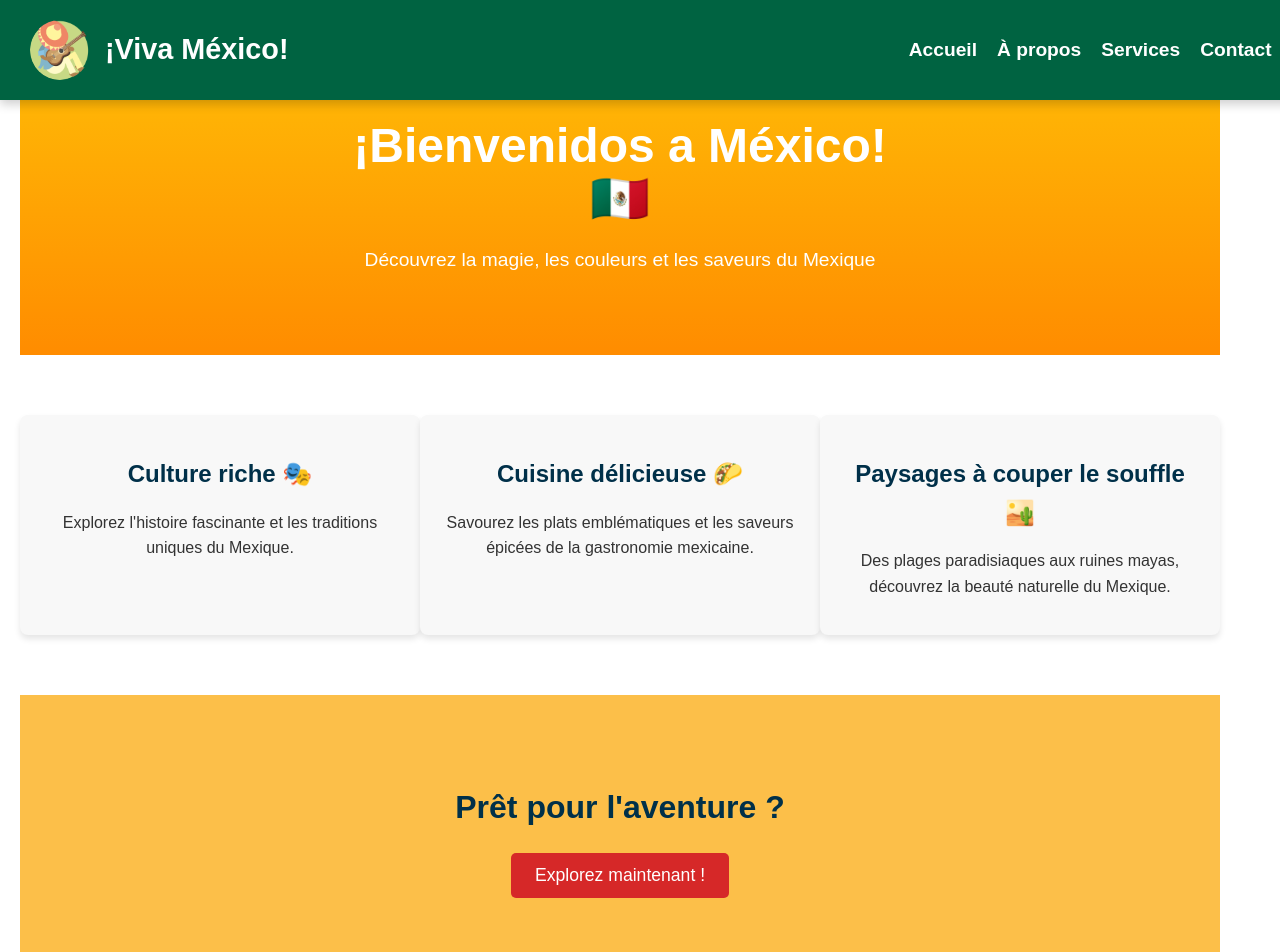
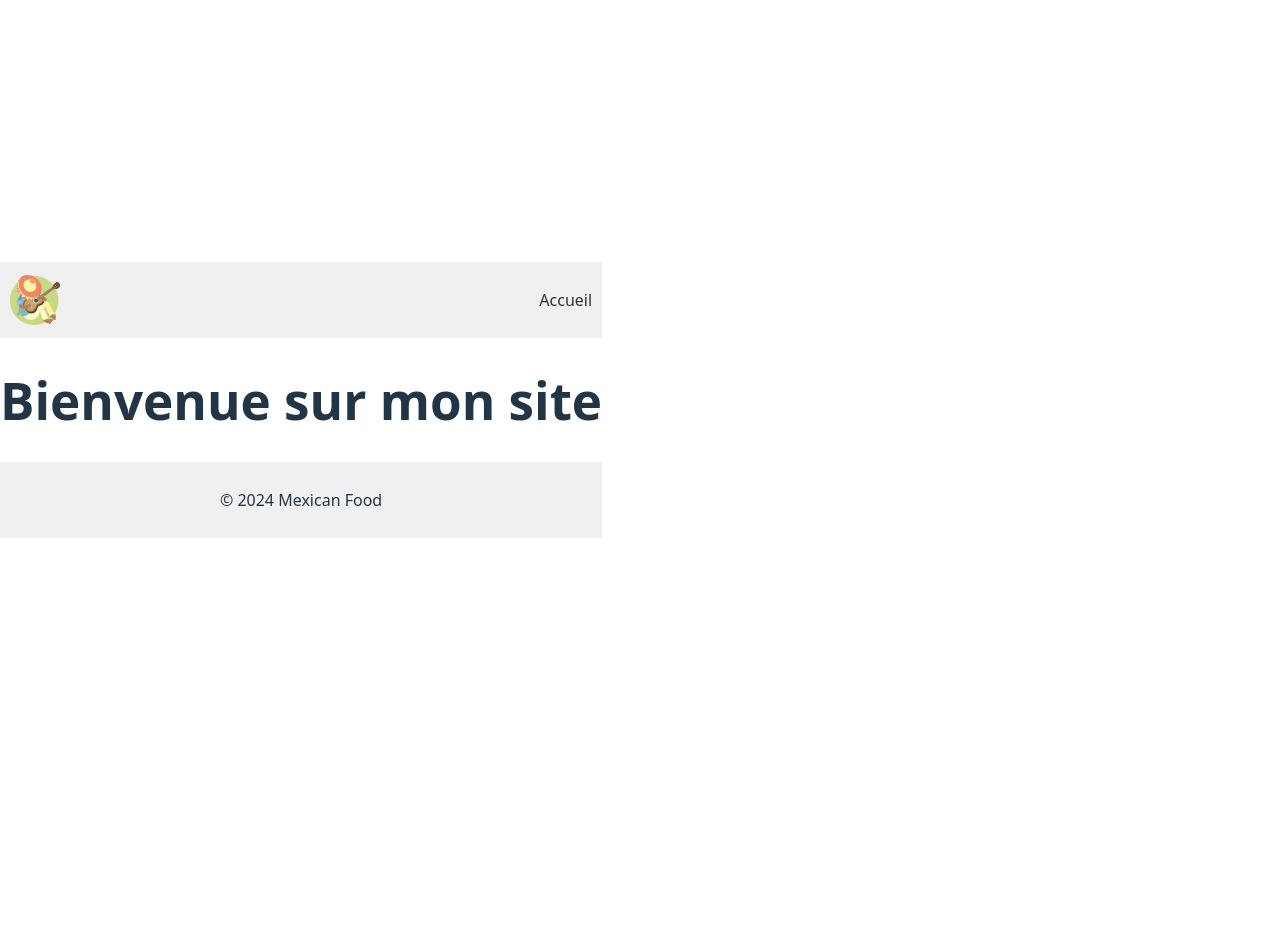
Before and after one commit to Selsai/Project_Selsa, a React (Vite) app: page / in a window 1280 px wide. Shown: the top 952 px of the page. After the commit the page ends 800 px from the top, so only its background shows below. Built offline with nearby package versions, Linux system fonts and the light colour scheme.

Commit message:
Etape 4 & 5

```diff
--- a/src/App.css
+++ b/src/App.css
@@ -1,99 +1,5 @@
-/* App.css */
-.app {
-    font-family: Arial, sans-serif;
-    color: #333;
-    line-height: 1.6;
-    margin: 0;
-    padding: 0;
-  }
-
-  .main-content {
-    max-width: 1200px;
+.main-content {
+    max-width: 800px;
     margin: 0 auto;
     padding: 20px;
   }
-
-  .hero {
-    background-image: linear-gradient(to bottom, #FFC107, #FF8C00);
-    padding: 60px 0;
-    text-align: center;
-    color: white;
-  }
-
-  .hero-content {
-    max-width: 600px;
-    margin: 0 auto;
-  }
-
-  .hero h1 {
-    font-size: 3rem;
-    margin-bottom: 20px;
-  }
-
-  .subtitle {
-    font-size: 1.2rem;
-  }
-
-  .features {
-    display: flex;
-    justify-content: space-between;
-    margin: 60px 0;
-  }
-
-  .feature {
-    flex-basis: 30%;
-    text-align: center;
-    padding: 20px;
-    background-color: #F8F8F8;
-    border-radius: 8px;
-    box-shadow: 0 4px 6px rgba(0,0,0,0.1);
-  }
-
-  .feature h2 {
-    color: #003049;
-    margin-bottom: 15px;
-  }
-
-  .cta {
-    text-align: center;
-    padding: 60px 0;
-    background-color: #FCBF49;
-  }
-
-  .cta h2 {
-    font-size: 2rem;
-    color: #003049;
-    margin-bottom: 20px;
-  }
-
-  .cta-button {
-    padding: 12px 24px;
-    font-size: 1.1rem;
-    background-color: #D62828;
-    color: white;
-    border: none;
-    border-radius: 5px;
-    cursor: pointer;
-    transition: background-color 0.3s;
-  }
-
-  .cta-button:hover {
-    background-color: #B51D1D;
-  }
-
-  .footer {
-    text-align: center;
-    padding: 20px;
-    background-color: #003049;
-    color: white;
-  }
-
-  @media (max-width: 768px) {
-    .features {
-      flex-direction: column;
-    }
-
-    .feature {
-      margin-bottom: 20px;
-    }
-  }
--- a/src/App.jsx
+++ b/src/App.jsx
@@ -1,45 +1,15 @@
-// App.jsx
-import React from "react";
 import Header from "./components/Header";
-import "./App.css";
+import Footer from "./components/Footer";
 
 function App() {
   return (
-    <div className="app">
+    <>
       <Header />
       <main className="main-content">
-        <section className="hero">
-          <div className="hero-content">
-            <h1>¡Bienvenidos a México! 🇲🇽</h1>
-            <p className="subtitle">Découvrez la magie, les couleurs et les saveurs du Mexique</p>
-          </div>
-        </section>
-
-        <section className="features">
-          <div className="feature">
-            <h2>Culture riche 🎭</h2>
-            <p>Explorez l'histoire fascinante et les traditions uniques du Mexique.</p>
-          </div>
-          <div className="feature">
-            <h2>Cuisine délicieuse 🌮</h2>
-            <p>Savourez les plats emblématiques et les saveurs épicées de la gastronomie mexicaine.</p>
-          </div>
-          <div className="feature">
-            <h2>Paysages à couper le souffle 🏜️</h2>
-            <p>Des plages paradisiaques aux ruines mayas, découvrez la beauté naturelle du Mexique.</p>
-          </div>
-        </section>
-
-        <section className="cta">
-          <h2>Prêt pour l'aventure ?</h2>
-          <button className="cta-button">Explorez maintenant !</button>
-        </section>
+        <h1 style={{ textAlign: 'center' }}>Bienvenue sur mon site</h1>
       </main>
-
-      <footer className="footer">
-        <p>&copy; 2025 ¡Viva México! Tous droits réservés.</p>
-      </footer>
-    </div>
+      <Footer />
+    </>
   );
 }
 
--- /dev/null
+++ b/src/components/Footer.css
@@ -0,0 +1,6 @@
+.footer {
+    background-color: #f0f0f0;
+    padding: 10px;
+    text-align: center;
+    clear: both;
+  }
--- /dev/null
+++ b/src/components/Footer.jsx
@@ -0,0 +1,11 @@
+import "./Footer.css";
+
+function Footer() {
+  return (
+    <footer className="footer">
+      <p>&copy; 2024 Mexican Food</p>
+    </footer>
+  );
+}
+
+export default Footer;
--- a/src/components/Header.css
+++ b/src/components/Header.css
@@ -1,99 +1,32 @@
-/* Header.css */
 .header {
-    position: fixed;
-    top: 0;
-    left: 0;
-    width: 97%;
-    background-color: #006341;
-    color: white;
-    display: flex;
-    justify-content: space-between;
-    align-items: center;
-    padding: 15px 30px;
-    box-shadow: 0px 4px 10px rgba(0, 0, 0, 0.2);
-    z-index: 1000;
+    background-color: #f0f0f0;
+    padding: 10px;
+    text-align: center;
   }
 
-  .logo-container {
+  .header-content {
+    max-width: 800px;
+    margin: 0 auto;
     display: flex;
     align-items: center;
+    justify-content: space-between;
   }
 
-  .header-logo {
-    width: 60px;
-    height: 60px;
-    margin-right: 15px;
-    border-radius: 50%;
+  .logo {
+    width: 50px;
+    height: 50px;
+    margin-right: 20px;
   }
 
-  .header-title {
-    font-size: 1.8rem;
-    font-weight: bold;
+  .nav-list {
+    list-style: none;
   }
 
-  .nav ul {
-    list-style: none;
-    display: flex;
-    gap: 20px;
-    margin: 0;
-    padding: 0;
+  .nav-list li {
+    display: inline;
   }
 
-  .nav ul li a {
+  .nav-list li a {
     text-decoration: none;
-    color: white;
-    font-size: 1.2rem;
-    font-weight: bold;
-    transition: color 0.3s;
+    color: #333;
   }
-
-  .nav ul li a:hover {
-    color: #ffcc00;
-  }
-
-  .nav-toggle {
-    display: none;
-  }
-
-  @media (max-width: 768px) {
-    .header {
-      flex-wrap: wrap;
-    }
-
-    .nav-toggle {
-      display: block;
-      background: none;
-      border: none;
-      cursor: pointer;
-    }
-
-    .nav-toggle span {
-      display: block;
-      width: 25px;
-      height: 3px;
-      background-color: white;
-      margin: 5px 0;
-      transition: 0.4s;
-    }
-
-    .nav {
-      width: 100%;
-      max-height: 0;
-      overflow: hidden;
-      transition: max-height 0.4s ease-out;
-    }
-
-    .nav.nav-open {
-      max-height: 300px;
-    }
-
-    .nav ul {
-      flex-direction: column;
-      align-items: center;
-      padding: 20px 0;
-    }
-
-    .nav ul li {
-      margin: 10px 0;
-    }
-  }
--- a/src/components/Header.jsx
+++ b/src/components/Header.jsx
@@ -1,35 +1,21 @@
-// Header.jsx
-import React, { useState } from "react";
+import logo from "/src/assets/man-3262834_960_720.webp";
 import "./Header.css";
 
-const Header = () => {
-  const [isNavOpen, setIsNavOpen] = useState(false);
-
-  const toggleNav = () => {
-    setIsNavOpen(!isNavOpen);
-  };
-
+function Header() {
   return (
     <header className="header">
-      <div className="logo-container">
-        <img src="/src/assets/man-3262834_960_720.webp" alt="Logo Mexicain" className="header-logo" />
-        <h1 className="header-title">¡Viva México!</h1>
+      <div className="header-content">
+        <img src={logo} alt="Logo" className="logo" />
+        <nav>
+          <ul className="nav-list">
+            <li>
+              <a href="/">Accueil</a>
+            </li>
+          </ul>
+        </nav>
       </div>
-      <button className="nav-toggle" onClick={toggleNav} aria-label="Toggle navigation">
-        <span></span>
-        <span></span>
-        <span></span>
-      </button>
-      <nav className={`nav ${isNavOpen ? 'nav-open' : ''}`}>
-        <ul>
-          <li><a href="#" onClick={toggleNav}>Accueil</a></li>
-          <li><a href="#" onClick={toggleNav}>À propos</a></li>
-          <li><a href="#" onClick={toggleNav}>Services</a></li>
-          <li><a href="#" onClick={toggleNav}>Contact</a></li>
-        </ul>
-      </nav>
     </header>
   );
-};
+}
 
 export default Header;
```
